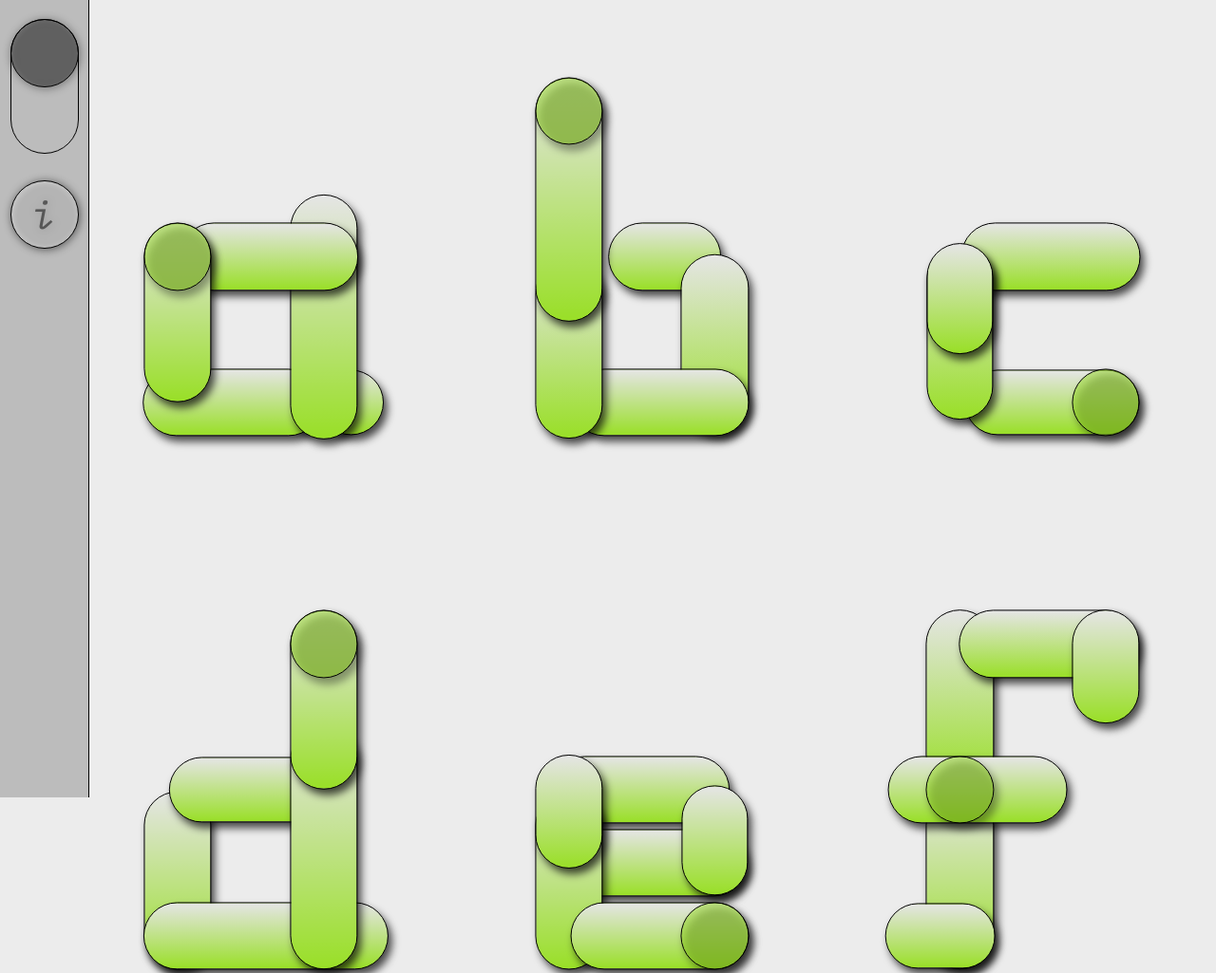
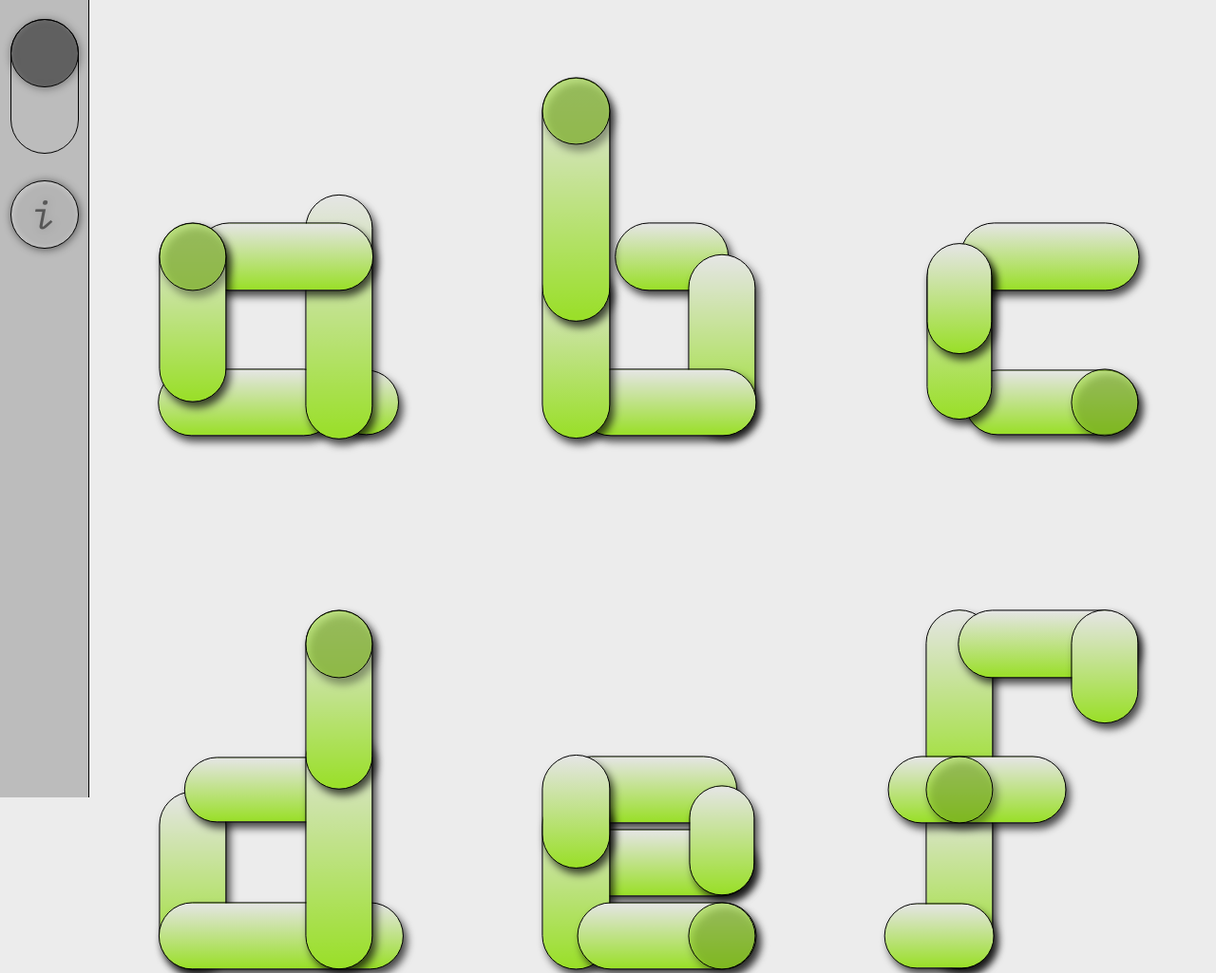
Before and after one commit to sarahauches/interaction-capstone-2021, a plain HTML site: page crowd/index.html in a window 1280 px wide. Shown: the top 1025 px of the page at 95% size. Drawn offline with nearby package versions, Linux system fonts and the light colour scheme.

Commit message:
Update style.css

```diff
--- a/crowd/style.css
+++ b/crowd/style.css
@@ -9,7 +9,7 @@ body {
     display: flex;
     justify-content: space-between;
     flex-wrap: wrap;
-    margin: 0.1rem 0.05rem 0.1rem 4.5rem;
+    margin: 0.1rem 0.1rem 0.1rem 5.5rem;
 }
 
 
```
